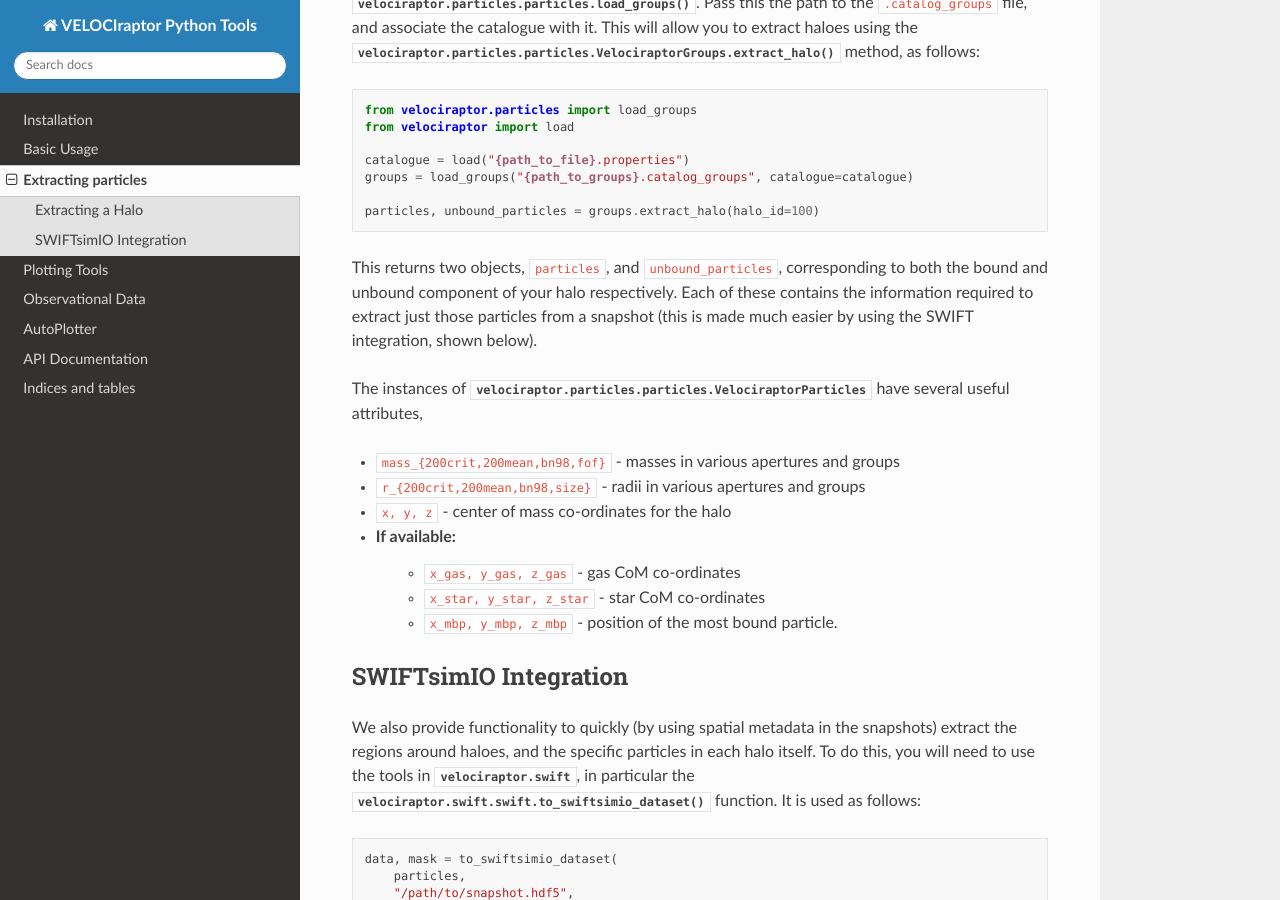
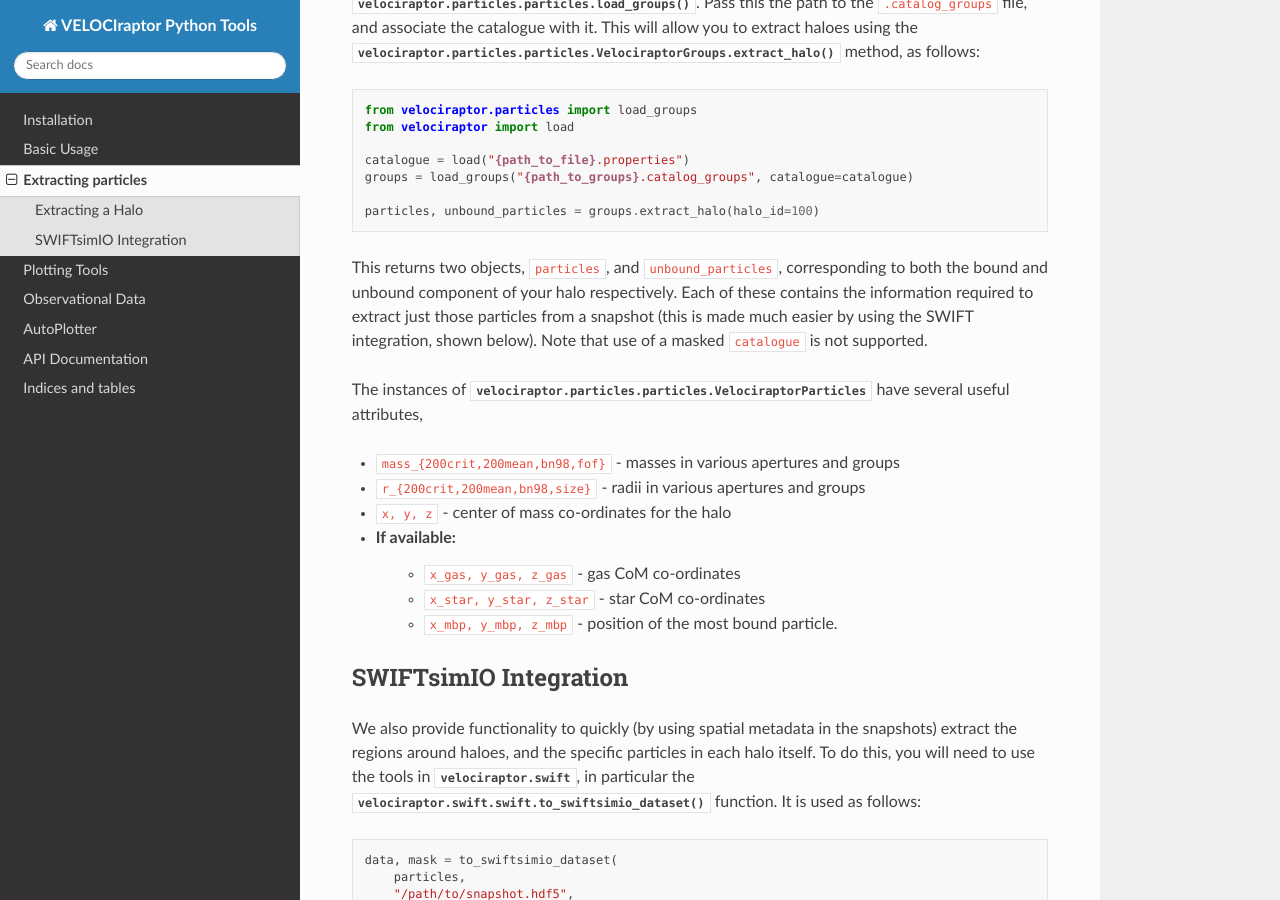
Before and after one commit to j-davies-astro/velociraptor-python, a Sphinx documentation site: the page built from docs/source/particles_files/index.rst, in a window 1280 px wide and 900 px high, scrolled down 348 px. Built offline with Sphinx 7.4.7 and the Read the Docs theme 2.0.0, drawn with Linux system fonts in a browser that asks for light colours; pages that are not in the unit, such as notebooks, are missing from menus.

Commit message:
Add mentions of masking to narrative docs.

```diff
--- a/docs/source/basic_usage/index.rst
+++ b/docs/source/basic_usage/index.rst
@@ -62,6 +62,11 @@ based on the unit metadata in the file.
 There is also full unit information available in the ``data.units`` object, with
 an ``astropy`` cosmology object provided as ``data.units.cosmology``.
 
+Subsets of the catalogue can be read by providing a mask, for instance to read only values for the 3rd object in the catalogue (indexed from 0):
+
+.. code-block:: python
+   masked_data = load("/path/to/catalogue.properties", mask=3)
+
 Creating your first plot
 ------------------------
 
--- a/docs/source/particles_files/index.rst
+++ b/docs/source/particles_files/index.rst
@@ -31,7 +31,8 @@ This returns two objects, ``particles``, and ``unbound_particles``,
 corresponding to both the bound and unbound component of your halo
 respectively. Each of these contains the information required to extract just
 those particles from a snapshot (this is made much easier by using the SWIFT
-integration, shown below).
+integration, shown below). Note that use of a masked ``catalogue`` is not
+supported.
 
 The instances of
 :class:`velociraptor.particles.particles.VelociraptorParticles` have several
```
